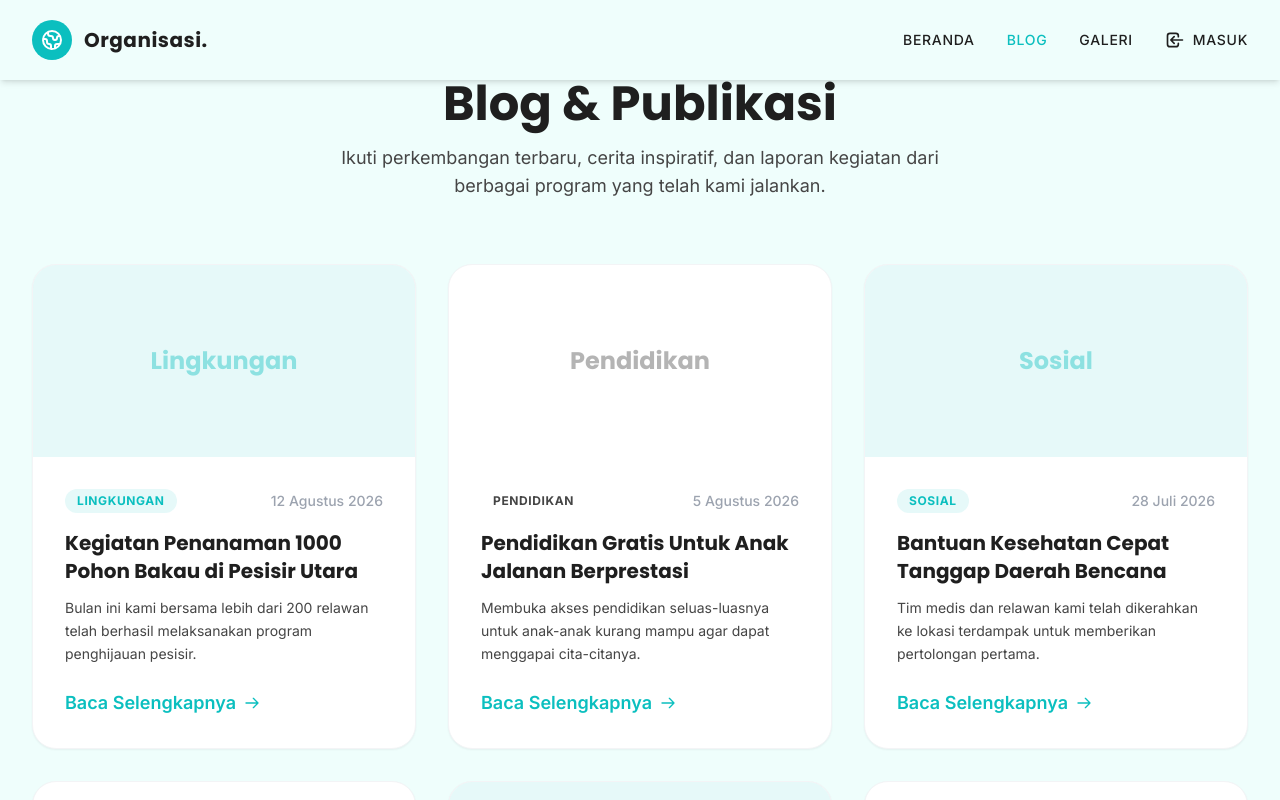
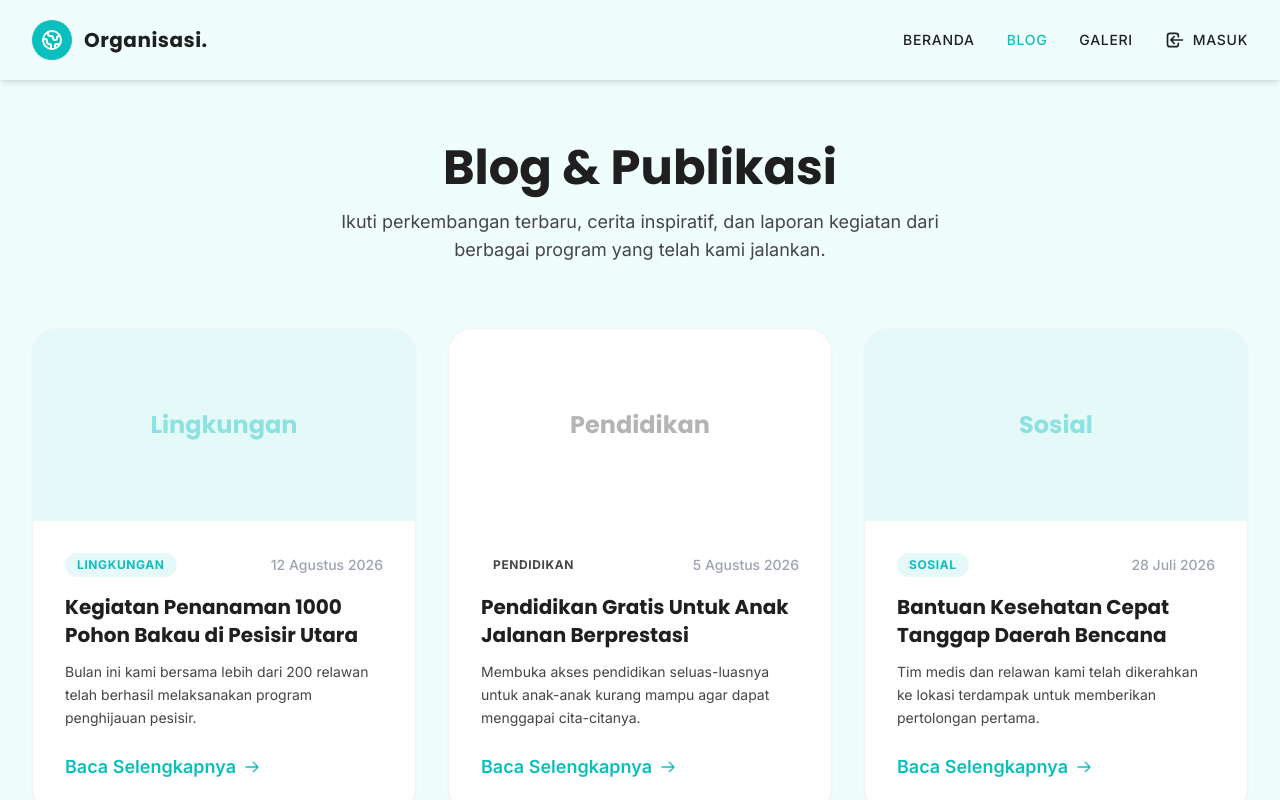
Before and after one commit to vandrzy/fokaris-cms, a Next.js app: page /blog in a window 1280 px wide. Shown: the top 800 px of the page. Built offline with nearby package versions, Linux system fonts and the light colour scheme.

Commit message:
update hero margin at galeri & blog

```diff
--- a/src/app/(main)/blog/page.tsx
+++ b/src/app/(main)/blog/page.tsx
@@ -55,7 +55,7 @@ export default function Blog() {
   return (
     <div className="pt-20 pb-32 bg-background min-h-screen">
       <div className="max-w-7xl mx-auto px-4 sm:px-6 lg:px-8">
-        <div className="text-center mb-16">
+        <div className="text-center mt-10 md:mt-16 mb-16">
           <h1 className="text-4xl md:text-5xl font-bold text-header mb-4">Blog & Publikasi</h1>
           <p className="text-lg text-body max-w-2xl mx-auto">
             Ikuti perkembangan terbaru, cerita inspiratif, dan laporan kegiatan dari berbagai program yang telah kami jalankan.
--- a/src/app/(main)/galeri/page.tsx
+++ b/src/app/(main)/galeri/page.tsx
@@ -15,7 +15,7 @@ export default function Galeri() {
   return (
     <div className="pt-20 pb-32 bg-background min-h-screen">
       <div className="max-w-7xl mx-auto px-4 sm:px-6 lg:px-8">
-        <div className="text-center mb-16">
+        <div className="text-center mt-10 md:mt-16 mb-16">
           <h1 className="text-4xl md:text-5xl font-bold text-header mb-4">Galeri Kegiatan</h1>
           <p className="text-lg text-body max-w-2xl mx-auto">
             Jejak langkah nyata kami tergambar dalam momen-momen kebersamaan, perjuangan, dan senyum bahagia mereka yang terbantu.
```
